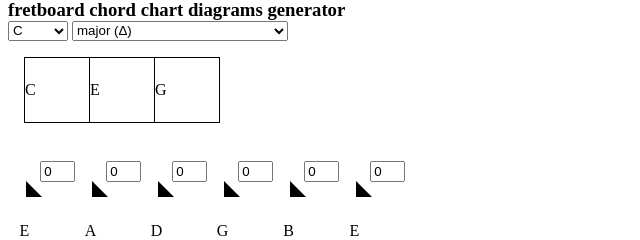
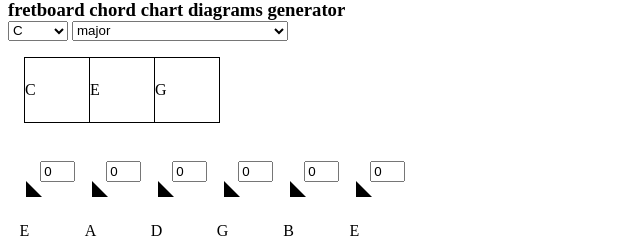
Before and after one commit to angyongen/guitar-fretboard-chord-chart-diagrams-generator, a plain HTML site: page index.html in a window 1280 px wide. Shown: the top 240 px of the page, 0-640 px from the left. Drawn offline with Linux system fonts and the light colour scheme.

Commit message:
Fix major seventh

```diff
--- a/index.html
+++ b/index.html
@@ -348,12 +348,12 @@ window.onload = function(e) {
 </select>
 !-->
 <select id="chord_quality" onchange="update()">
-  <option value="0,4,7">major (&Delta;)</option>
+  <option value="0,4,7">major</option>
   <option value="0,3,7">minor (m/-)</option>
   <option value="0,7">fifth (5)</option>
   <option value="0,4,7,8">major sixth (6)</option>
   <option value="0,3,7,8">minor sixth (m6)</option>
-  <option value="0,4,7,10">major seventh (7)</option>
+  <option value="0,4,7,11">major seventh (7/&Delta;)</option>
   <option value="0,3,7,9">minor seventh (m7)</option>
   <option value="0,3,7,10">minor major seventh (mM7)</option>
   <option value="0,4,7,11,14">major 9th (maj9)</option>
```
